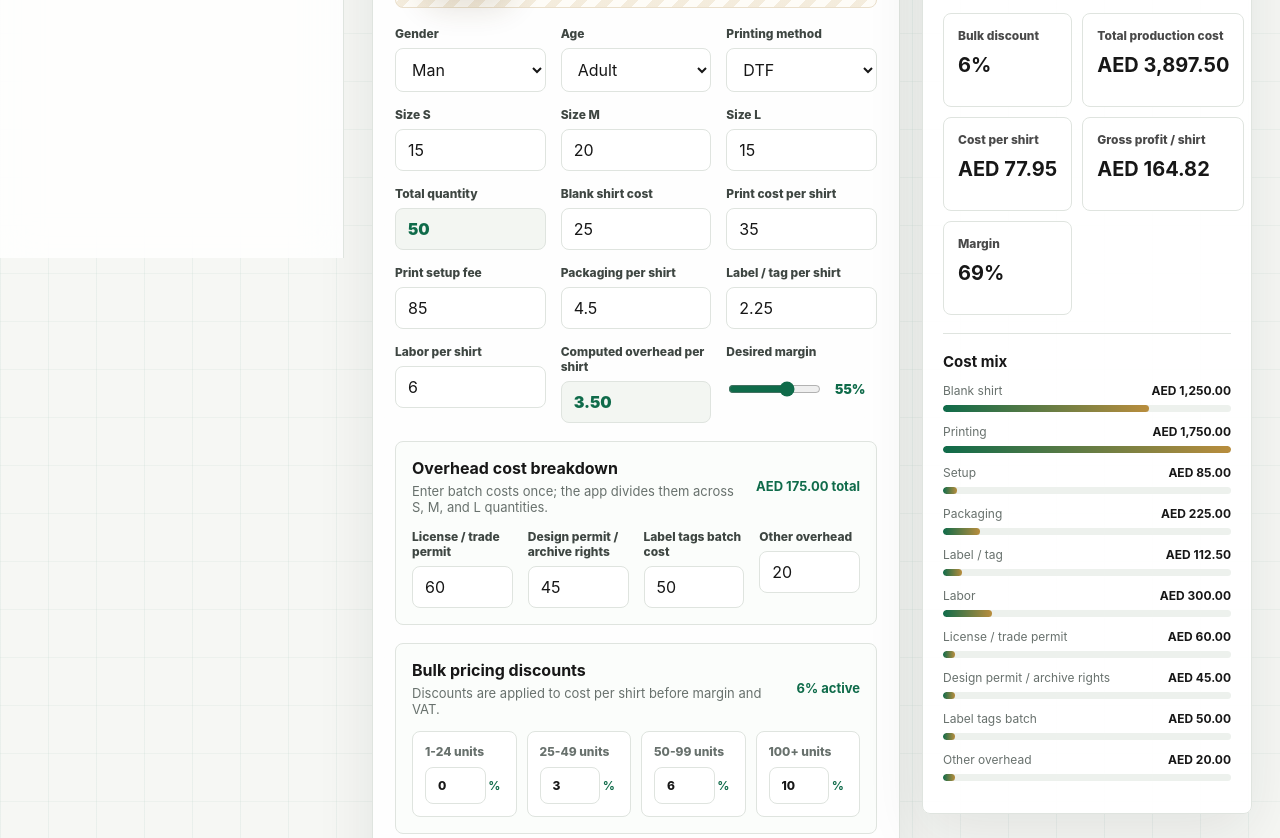
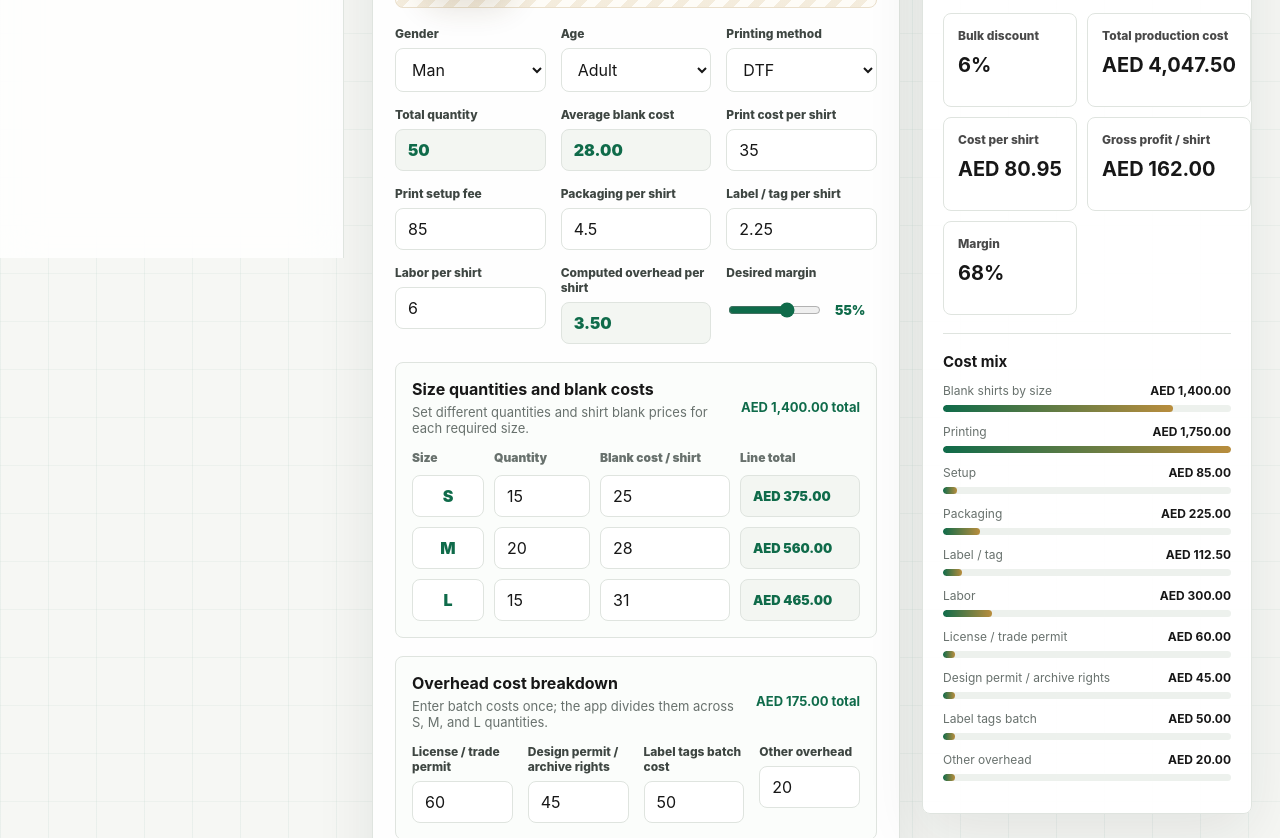
Before and after one commit to gaylerylliam-art/souvenirshirtcalculator, a website: page index.html in a window 1280 px wide. Shown: the part 542-1380 px from the top of the page. Drawn offline with Linux system fonts and the light colour scheme.

Commit message:
Support size-specific shirt blank costs

```diff
--- a/app.js
+++ b/app.js
@@ -31,8 +31,11 @@ const seedDesigns = [
     sizeS: 15,
     sizeM: 20,
     sizeL: 15,
+    sizeSCost: 25,
+    sizeMCost: 28,
+    sizeLCost: 31,
     quantity: 50,
-    blankCost: 25,
+    blankCost: 28,
     printCost: 35,
     setupFee: 85,
     packaging: 4.5,
@@ -57,8 +60,11 @@ const seedDesigns = [
     sizeS: 10,
     sizeM: 15,
     sizeL: 10,
+    sizeSCost: 25,
+    sizeMCost: 28,
+    sizeLCost: 31,
     quantity: 35,
-    blankCost: 25,
+    blankCost: 28,
     printCost: 35,
     setupFee: 55,
     packaging: 5,
@@ -83,8 +89,11 @@ const seedDesigns = [
     sizeS: 40,
     sizeM: 50,
     sizeL: 30,
+    sizeSCost: 22,
+    sizeMCost: 25,
+    sizeLCost: 28,
     quantity: 120,
-    blankCost: 25,
+    blankCost: 25.17,
     printCost: 35,
     setupFee: 220,
     packaging: 4,
@@ -110,6 +119,9 @@ const fields = [
   "sizeS",
   "sizeM",
   "sizeL",
+  "sizeSCost",
+  "sizeMCost",
+  "sizeLCost",
   "quantity",
   "blankCost",
   "printCost",
@@ -186,6 +198,18 @@ function getSizeQuantityFromInputs() {
   return Math.max(1, Math.round(numericValue("sizeS") + numericValue("sizeM") + numericValue("sizeL")));
 }
 
+function getSizeRows(design) {
+  return [
+    { size: "S", quantity: designNumber(design, "sizeS"), cost: designNumber(design, "sizeSCost", designNumber(design, "blankCost")) },
+    { size: "M", quantity: designNumber(design, "sizeM"), cost: designNumber(design, "sizeMCost", designNumber(design, "blankCost")) },
+    { size: "L", quantity: designNumber(design, "sizeL"), cost: designNumber(design, "sizeLCost", designNumber(design, "blankCost")) }
+  ];
+}
+
+function getBlankCostTotal(design) {
+  return getSizeRows(design).reduce((sum, row) => sum + row.quantity * row.cost, 0);
+}
+
 function getOverheadTotal(design) {
   return (
     designNumber(design, "overheadLicense") +
@@ -202,6 +226,16 @@ function getBulkDiscount(quantity) {
 
 function getFormData() {
   const quantity = getSizeQuantityFromInputs();
+  const sizeData = {
+    sizeS: Math.max(0, Math.round(numericValue("sizeS"))),
+    sizeM: Math.max(0, Math.round(numericValue("sizeM"))),
+    sizeL: Math.max(0, Math.round(numericValue("sizeL"))),
+    sizeSCost: numericValue("sizeSCost"),
+    sizeMCost: numericValue("sizeMCost"),
+    sizeLCost: numericValue("sizeLCost")
+  };
+  const blankCostTotal = getBlankCostTotal(sizeData);
+  const averageBlankCost = blankCostTotal / quantity;
   const overheadTotal = getOverheadTotal({
     overheadLicense: numericValue("overheadLicense"),
     overheadDesignPermit: numericValue("overheadDesignPermit"),
@@ -216,11 +250,9 @@ function getFormData() {
     gender: document.querySelector("#gender").value,
     ageGroup: document.querySelector("#ageGroup").value,
     method: document.querySelector("#method").value,
-    sizeS: Math.max(0, Math.round(numericValue("sizeS"))),
-    sizeM: Math.max(0, Math.round(numericValue("sizeM"))),
-    sizeL: Math.max(0, Math.round(numericValue("sizeL"))),
+    ...sizeData,
     quantity,
-    blankCost: numericValue("blankCost"),
+    blankCost: averageBlankCost,
     printCost: numericValue("printCost"),
     setupFee: numericValue("setupFee"),
     packaging: numericValue("packaging"),
@@ -239,10 +271,12 @@ function getFormData() {
 
 function calculate(design) {
   const quantity = Math.max(1, designNumber(design, "quantity", 1));
+  const blankCostTotal = getBlankCostTotal(design);
+  const averageBlankCost = blankCostTotal / quantity;
   const overheadTotal = getOverheadTotal(design) || designNumber(design, "overhead") * quantity;
   const overheadPerShirt = overheadTotal / quantity;
   const variableUnitCost =
-    designNumber(design, "blankCost") +
+    averageBlankCost +
     designNumber(design, "printCost") +
     designNumber(design, "packaging") +
     designNumber(design, "labelCost") +
@@ -273,7 +307,7 @@ function calculate(design) {
     grossProfit,
     actualMargin,
     breakdown: [
-      ["Blank shirt", designNumber(design, "blankCost") * quantity],
+      ["Blank shirts by size", blankCostTotal],
       ["Printing", designNumber(design, "printCost") * quantity],
       ["Setup", designNumber(design, "setupFee")],
       ["Packaging", designNumber(design, "packaging") * quantity],
@@ -309,6 +343,11 @@ function normalizeDesign(design) {
   const sizeM = designNumber(design, "sizeM", Math.max(0, Math.round(designNumber(design, "quantity", 1) * 0.4)));
   const sizeL = designNumber(design, "sizeL", Math.max(0, designNumber(design, "quantity", 1) - sizeS - sizeM));
   const quantity = Math.max(1, Math.round(sizeS + sizeM + sizeL));
+  const fallbackBlankCost = designNumber(design, "blankCost", 25);
+  const sizeSCost = designNumber(design, "sizeSCost", fallbackBlankCost);
+  const sizeMCost = designNumber(design, "sizeMCost", fallbackBlankCost);
+  const sizeLCost = designNumber(design, "sizeLCost", fallbackBlankCost);
+  const blankCostTotal = getBlankCostTotal({ sizeS, sizeM, sizeL, sizeSCost, sizeMCost, sizeLCost });
   const overheadTotal =
     getOverheadTotal(design) || designNumber(design, "overhead") * Math.max(1, designNumber(design, "quantity", quantity));
 
@@ -320,7 +359,11 @@ function normalizeDesign(design) {
     sizeS,
     sizeM,
     sizeL,
+    sizeSCost,
+    sizeMCost,
+    sizeLCost,
     quantity,
+    blankCost: blankCostTotal / quantity,
     overheadLicense: designNumber(design, "overheadLicense", overheadTotal),
     overheadDesignPermit: designNumber(design, "overheadDesignPermit", 0),
     overheadLabelsTags: designNumber(design, "overheadLabelsTags", 0),
@@ -337,6 +380,11 @@ function updateUI() {
 
   marginOutput.value = `${design.margin}%`;
   document.querySelector("#quantity").value = design.quantity;
+  document.querySelector("#blankCost").value = result.unitCost ? (getBlankCostTotal(design) / design.quantity).toFixed(2) : "0.00";
+  document.querySelector("#blankTotal").textContent = `${AED.format(getBlankCostTotal(design))} total`;
+  getSizeRows(design).forEach((row) => {
+    document.querySelector(`#size${row.size}Total`).textContent = AED.format(row.quantity * row.cost);
+  });
   document.querySelector("#overhead").value = result.overheadPerShirt.toFixed(2);
   document.querySelector("#overheadTotal").textContent = `${AED.format(result.overheadTotal)} total`;
   document.querySelector("#bulkDiscount").textContent = `${result.bulkDiscount}%`;
@@ -447,7 +495,7 @@ function renderCompareRows() {
           <span>${normalized.colorway}</span>
         </td>
         <td>${normalized.method}<br /><span>${normalized.ageGroup} / ${normalized.gender}</span></td>
-        <td>${normalized.quantity}<br /><span>S ${normalized.sizeS} &middot; M ${normalized.sizeM} &middot; L ${normalized.sizeL}</span></td>
+        <td>${normalized.quantity}<br /><span>S ${normalized.sizeS} @ ${AED.format(normalized.sizeSCost)} &middot; M ${normalized.sizeM} @ ${AED.format(normalized.sizeMCost)} &middot; L ${normalized.sizeL} @ ${AED.format(normalized.sizeLCost)}</span></td>
         <td>${AED.format(result.unitCost)}</td>
         <td>${result.bulkDiscount}%</td>
         <td><strong>${AED.format(result.sellingPrice)}</strong></td>
@@ -488,10 +536,17 @@ function exportDesignsToExcel() {
       Age: design.ageGroup,
       "Printing Method": design.method,
       "Size S": design.sizeS,
+      "Size S Blank Cost AED": design.sizeSCost,
+      "Size S Blank Total AED": (design.sizeS * design.sizeSCost).toFixed(2),
       "Size M": design.sizeM,
+      "Size M Blank Cost AED": design.sizeMCost,
+      "Size M Blank Total AED": (design.sizeM * design.sizeMCost).toFixed(2),
       "Size L": design.sizeL,
+      "Size L Blank Cost AED": design.sizeLCost,
+      "Size L Blank Total AED": (design.sizeL * design.sizeLCost).toFixed(2),
       "Total Quantity": design.quantity,
-      "Blank Shirt Cost AED": design.blankCost,
+      "Average Blank Shirt Cost AED": design.blankCost.toFixed(2),
+      "Blank Shirt Total AED": getBlankCostTotal(design).toFixed(2),
       "Print Cost Per Shirt AED": design.printCost,
       "Setup Fee AED": design.setupFee,
       "Packaging Per Shirt AED": design.packaging,
@@ -543,9 +598,9 @@ function exportCurrentDesignToPdf() {
   const design = getFormData();
   const result = calculate(design);
   const sizeRows = [
-    ["S", design.sizeS],
-    ["M", design.sizeM],
-    ["L", design.sizeL]
+    ["S", design.sizeS, design.sizeSCost],
+    ["M", design.sizeM, design.sizeMCost],
+    ["L", design.sizeL, design.sizeLCost]
   ];
   const breakdownRows = result.breakdown
     .map(([label, value]) => `<tr><td>${escapeExcelCell(label)}</td><td>${AED.format(value)}</td></tr>`)
@@ -592,8 +647,8 @@ function exportCurrentDesignToPdf() {
 
         <h2>Size Breakdown</h2>
         <table>
-          <thead><tr><th>Size</th><th>Quantity</th></tr></thead>
-          <tbody>${sizeRows.map(([size, qty]) => `<tr><td>${size}</td><td>${qty}</td></tr>`).join("")}<tr><th>Total</th><th>${design.quantity}</th></tr></tbody>
+          <thead><tr><th>Size</th><th>Quantity</th><th>Blank cost / shirt</th><th>Line total</th></tr></thead>
+          <tbody>${sizeRows.map(([size, qty, cost]) => `<tr><td>${size}</td><td>${qty}</td><td>${AED.format(cost)}</td><td>${AED.format(qty * cost)}</td></tr>`).join("")}<tr><th>Total</th><th>${design.quantity}</th><th>Average ${AED.format(design.blankCost)}</th><th>${AED.format(getBlankCostTotal(design))}</th></tr></tbody>
         </table>
 
         <h2>Cost Breakdown</h2>
--- a/index.html
+++ b/index.html
@@ -115,24 +115,12 @@
                 </select>
               </div>
               <div>
-                <label for="sizeS">Size S</label>
-                <input id="sizeS" name="sizeS" type="number" min="0" value="15" />
-              </div>
-              <div>
-                <label for="sizeM">Size M</label>
-                <input id="sizeM" name="sizeM" type="number" min="0" value="20" />
-              </div>
-              <div>
-                <label for="sizeL">Size L</label>
-                <input id="sizeL" name="sizeL" type="number" min="0" value="15" />
-              </div>
-              <div>
                 <label for="quantity">Total quantity</label>
                 <input id="quantity" name="quantity" type="number" min="1" value="50" readonly />
               </div>
               <div>
-                <label for="blankCost">Blank shirt cost</label>
-                <input id="blankCost" name="blankCost" type="number" min="0" step="0.01" value="25" />
+                <label for="blankCost">Average blank cost</label>
+                <input id="blankCost" name="blankCost" type="number" min="0" step="0.01" value="25" readonly />
               </div>
               <div>
                 <label for="printCost">Print cost per shirt</label>
@@ -164,6 +152,37 @@
                   <input id="margin" name="margin" type="range" min="5" max="80" value="55" />
                   <output id="marginOutput" for="margin">55%</output>
                 </div>
+              </div>
+            </div>
+
+            <div class="subsection-panel">
+              <div class="section-heading compact-heading">
+                <div>
+                  <h3>Size quantities and blank costs</h3>
+                  <p>Set different quantities and shirt blank prices for each required size.</p>
+                </div>
+                <strong id="blankTotal">AED 0.00 total</strong>
+              </div>
+              <div class="size-cost-grid">
+                <div class="size-cost-head">Size</div>
+                <div class="size-cost-head">Quantity</div>
+                <div class="size-cost-head">Blank cost / shirt</div>
+                <div class="size-cost-head">Line total</div>
+
+                <div class="size-label">S</div>
+                <input id="sizeS" name="sizeS" type="number" min="0" value="15" aria-label="Size S quantity" />
+                <input id="sizeSCost" name="sizeSCost" type="number" min="0" step="0.01" value="25" aria-label="Size S blank cost" />
+                <output id="sizeSTotal">AED 0.00</output>
+
+                <div class="size-label">M</div>
+                <input id="sizeM" name="sizeM" type="number" min="0" value="20" aria-label="Size M quantity" />
+                <input id="sizeMCost" name="sizeMCost" type="number" min="0" step="0.01" value="28" aria-label="Size M blank cost" />
+                <output id="sizeMTotal">AED 0.00</output>
+
+                <div class="size-label">L</div>
+                <input id="sizeL" name="sizeL" type="number" min="0" value="15" aria-label="Size L quantity" />
+                <input id="sizeLCost" name="sizeLCost" type="number" min="0" step="0.01" value="31" aria-label="Size L blank cost" />
+                <output id="sizeLTotal">AED 0.00</output>
               </div>
             </div>
 
--- a/styles.css
+++ b/styles.css
@@ -520,6 +520,42 @@ label {
   grid-template-columns: repeat(4, minmax(0, 1fr));
 }
 
+.size-cost-grid {
+  display: grid;
+  grid-template-columns: 72px minmax(90px, 1fr) minmax(130px, 1fr) minmax(120px, 1fr);
+  gap: 10px;
+  align-items: center;
+}
+
+.size-cost-head {
+  color: var(--muted);
+  font-size: 12px;
+  font-weight: 900;
+}
+
+.size-label {
+  display: grid;
+  min-height: 42px;
+  place-items: center;
+  border: 1px solid var(--line);
+  border-radius: var(--radius);
+  background: #fff;
+  color: var(--green);
+  font-weight: 900;
+}
+
+.size-cost-grid output {
+  display: grid;
+  min-height: 42px;
+  min-width: 0;
+  place-items: center start;
+  padding: 0 12px;
+  border: 1px solid var(--line);
+  border-radius: var(--radius);
+  background: #f3f6f2;
+  font-size: 13px;
+}
+
 .bulk-grid {
   display: grid;
   grid-template-columns: repeat(4, minmax(0, 1fr));
@@ -802,7 +838,7 @@ output {
 
 .compare-table {
   width: 100%;
-  min-width: 820px;
+  min-width: 940px;
   border-collapse: collapse;
 }
 
@@ -856,6 +892,10 @@ output {
     grid-template-columns: repeat(2, minmax(0, 1fr));
   }
 
+  .size-cost-grid {
+    grid-template-columns: 56px repeat(3, minmax(0, 1fr));
+  }
+
   .bulk-grid {
     grid-template-columns: repeat(2, minmax(0, 1fr));
   }
@@ -897,6 +937,14 @@ output {
     grid-template-columns: 1fr;
   }
 
+  .size-cost-grid {
+    grid-template-columns: 1fr;
+  }
+
+  .size-cost-head {
+    display: none;
+  }
+
   .shirt-preview {
     justify-self: start;
     margin-left: 18px;
```
